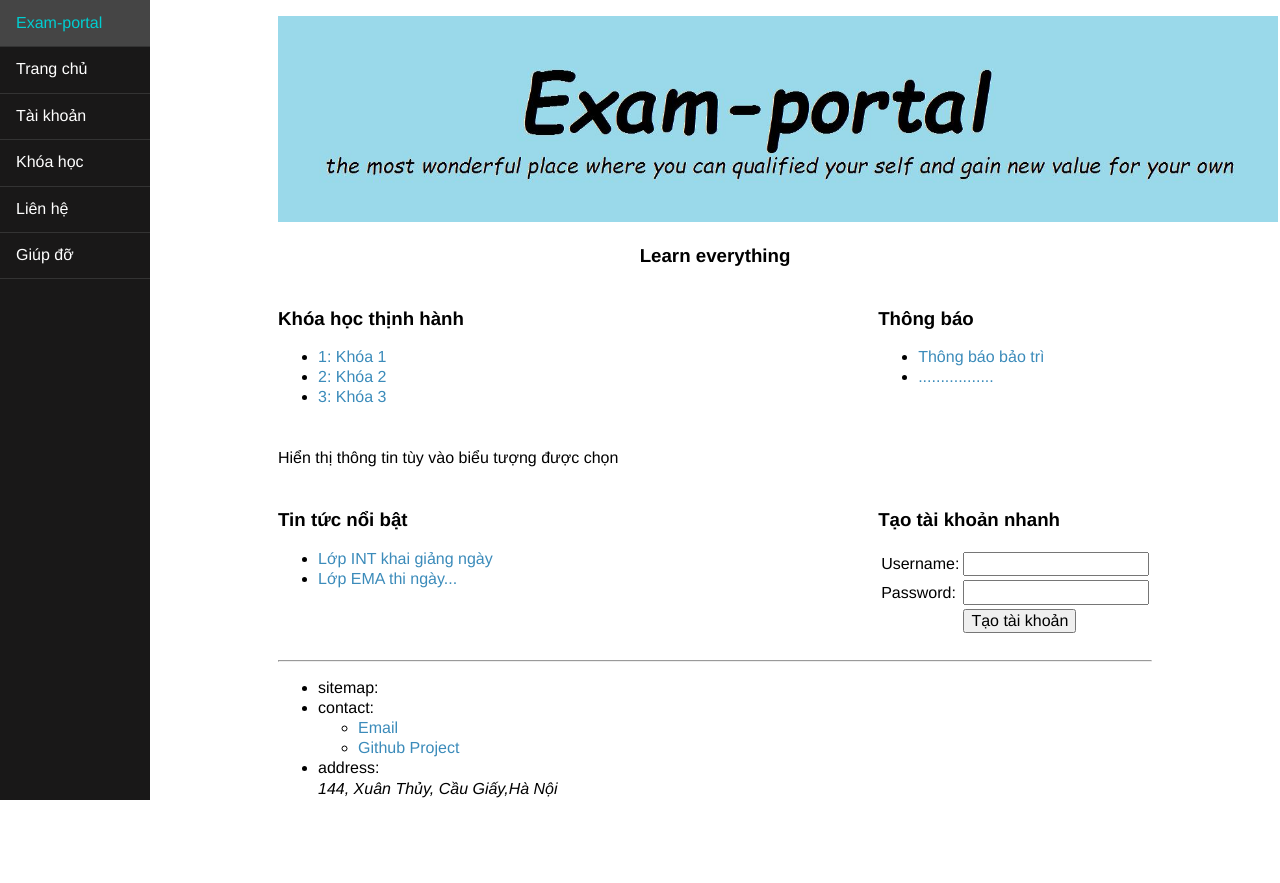
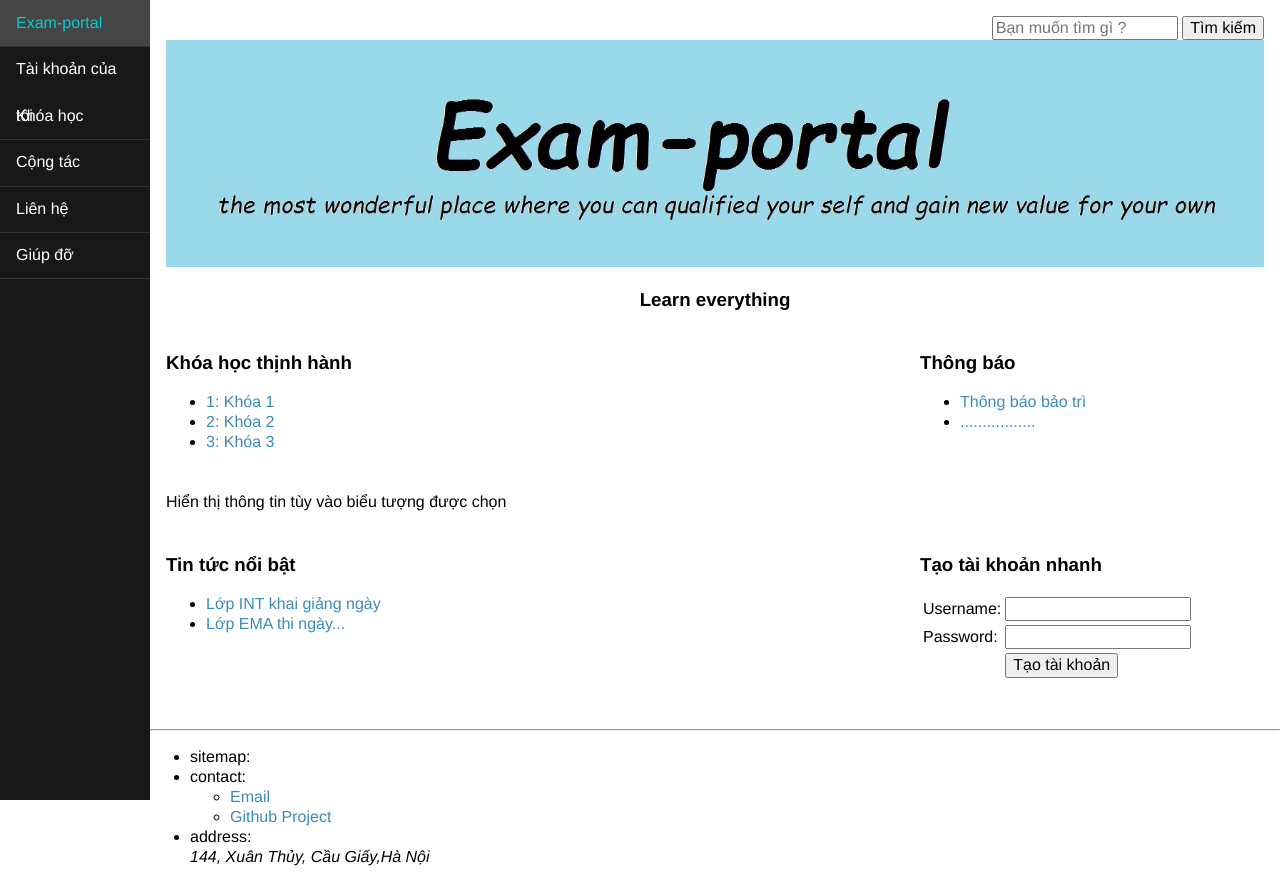
Before and after one commit to sweelt0ve98/exam-portal, a plain HTML site: page index1.html in a window 1280 px wide. Before the commit the page ends 831 px from the top, so only its background shows below. Drawn offline with nearby package versions, Linux system fonts and the light colour scheme.

Commit message:
edit menu content and fix banner size, re-add search bar

```diff
--- a/Index1.css
+++ b/Index1.css
@@ -32,6 +32,9 @@ a:visited {
     width: 150px;
     left: 0;
 }
+#search {
+
+}
 #menu ul {
     list-style-type: none;
     padding: 0;
@@ -51,9 +54,11 @@ a:visited {
     background-color: #454545;
 }
 #content {
-    padding: 1em 8em;
+    padding: 1em ;
 }
 #header {
+    float: right;
+    color: #9AD5F9;
     width: auto;
     bottom: 200px;
 
--- /dev/null
+++ b/html/homepage.html
@@ -0,0 +1,35 @@
+<!DOCTYPE html>
+<html lang="en">
+<head>
+	<title>Exam-Portal</title>
+	<meta charset="utf-8"/>
+	<link rel="stylesheet" href="css/layout.css"/>
+	<link rel="shortcut icon" href="../pic/tab-icon.ico"/>
+
+	<style type="text/css">
+
+	</style>
+</head>
+<body>
+	<div>
+		<a href="homepage.html">
+			<img src="../pic/conner-icon.jpg" alt="Exam-Portal" width="10%">
+		</a>
+	</div>
+	<div>
+		<nav>
+			<span>b</span>
+			a
+		</nav>
+	</div>
+	<div>
+		<img src="../pic/homepage-banner.jpg" alt="Exam-Portal - the best place to qualified your self" width="100%">
+	</div>
+	<div>
+		<p>Hi</p>
+	</div>
+	<div>
+		<p>	</p>
+	</div>
+</body>
+</html>
--- a/index1.html
+++ b/index1.html
@@ -16,21 +16,21 @@
       <div id="menu">
         <ul>
             <li><a href="#"><font color="#00ced1"  >  Exam-portal</font></a></li>
-    <li><a href="#">Trang chủ</a> </li>
-    <li><a href="#">Tài khoản</a></li>
+            <li><a href="#">Tài khoản của tôi</a></li>
             <li><a href="#">Khóa học</a></li>
+            <li><a href="#">Cộng tác</a></li>
             <li><a href="#">Liên hệ</a></li>
             <li><a href="#">Giúp đỡ</a></li>
         </ul>
       </div><!-- menu -->
           <div id="content">
-        <div id="header">
-           <!-- <input type="search"  width="300" height="50" name="q" placeholder="Nhập nội dung tìm kiếm">
+              <div id="header"  align="left">
+                   <input type="search"  width="300" height="50" name="q" placeholder="Bạn muốn tìm gì ?">
                   <button type="submit" >Tìm kiếm</button>
               <br>
               </div><!-- header -->
               <div class="section-banner">
-            <div id="logo"><img src="images\homepage-banner.jpg" width="1000" border="50" ></div>
+                  <div id="logo"><img src="images\homepage-banner.jpg" width="100%" border="0" ></div>
                   <div id="slogan"><h3>Learn everything </h3></div>
 
               </div><!-- section-banner -->
@@ -101,5 +101,8 @@
               </ul>
           </div>
     </div>
+    <script>
+      alert("Trang web đang xây dựng, trong lúc tang gia bối rối có gì sơ xuất, gia đình xin được lượng thứ");
+    </script>
     </body>
     </html>
```
Lines whose indentation alone changed are shown as unchanged.
